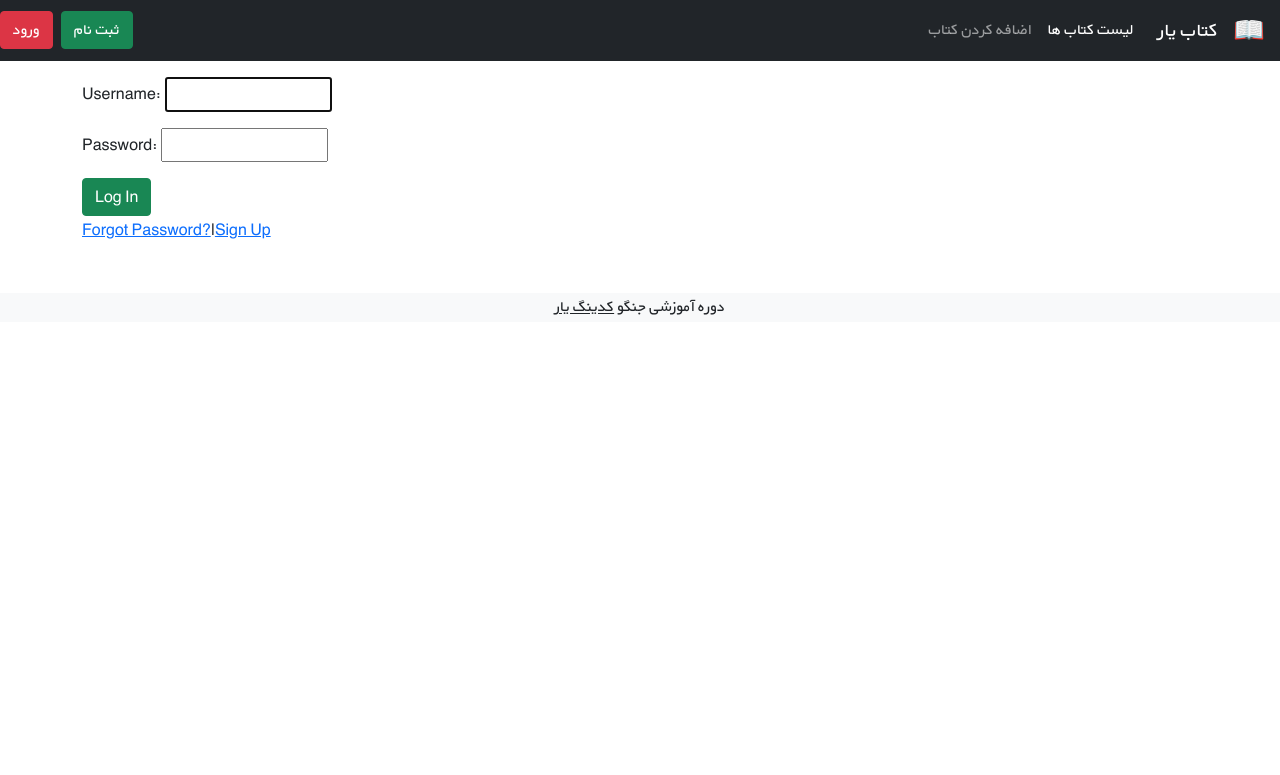
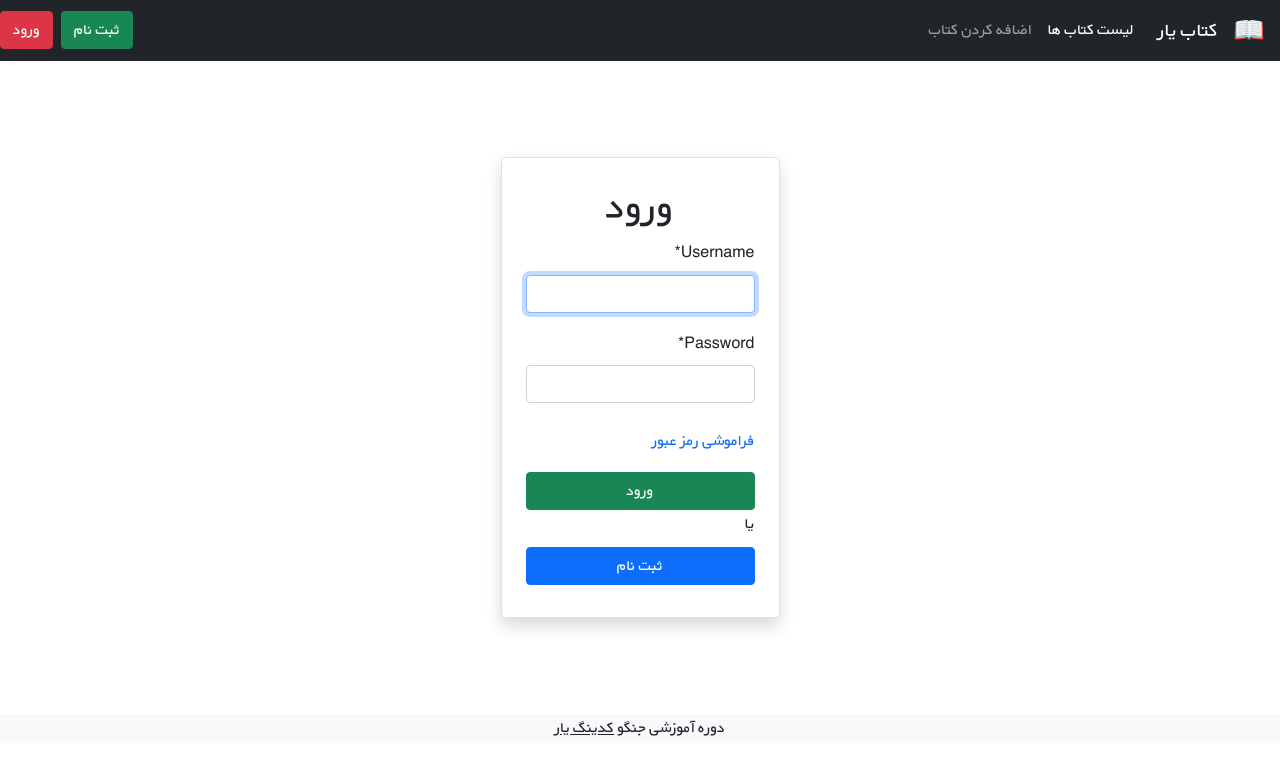
Before and after one commit to naser66/django_bookstore, a Django app: page /accounts/login/ in a window 1280 px wide. Shown: the top 775 px of the page. Run offline with Django 5.2, Linux system fonts and the light colour scheme; some libraries are stand-ins or nearby versions.

Commit message:
add css code to login page

```diff
--- a/templates/registration/login.html
+++ b/templates/registration/login.html
@@ -1,12 +1,29 @@
 {% extends '_base.html' %}
-
+{% load crispy_forms_tags %}
 {% block title %}Login{% endblock %}
 
 {% block content %}
-    <form class="mt-3" action="" method="post">
-        {% csrf_token %}
-        {{ form.as_p }}
-        <button class="btn btn-success" type="submit">Log In</button>
-    </form>
-    <p><a href="{% url 'password_reset' %}">Forgot Password?</a>|<a href="{% url 'signup' %}">Sign Up</a> </p>
+    <div class="d-flex justify-content-center mt-5" dir="rtl">
+    <div class="col-xl-3 col-lg-4 col-md-5 col-sm-5 col-xs-6 bg-white m-3 m-sm-5 border rounded px-4 pt-4 pb-3 shadow">
+        <form method="post">
+            <h1 class="text-center">ورود</h1>
+            {% csrf_token %}
+            {{ form|crispy}}
+            <div class="d-flex justify-content-between align-items-center">
+                <div class="mt-2">
+                    <a class="text-decoration-none" href="{% url 'password_reset' %}">فراموشی رمز عبور</a>
+                </div>
+            </div>
+            <button type="submit" class="btn btn-success mt-3 w-100">ورود</button>
+            <div class="line-with-middle-sep">
+                  <span>
+                    یا
+                  </span>
+            </div>
+            <a href="{% url 'signup' %}" class="btn btn-primary mt-2 mb-3 w-100">ثبت نام</a>
+        </form>
+    </div>
+
+</div>
+
 {% endblock %}
```
